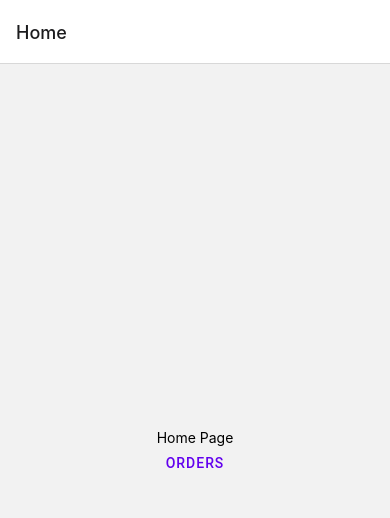
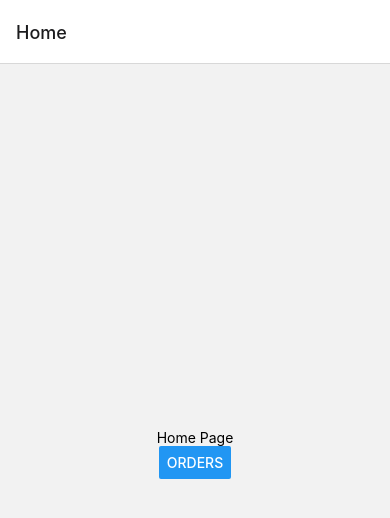
Before and after one commit to lamecksilva/GrowthSupplements, a React Native app: screen / in a window 390 px wide. Shown: the top 518 px of the page. Built offline with nearby package versions, Linux system fonts and the light colour scheme.

Commit message:
FEAT: Create navigation types, params and tests

```diff
--- a/src/infra/navigation/AppNavigator.tsx
+++ b/src/infra/navigation/AppNavigator.tsx
@@ -2,13 +2,14 @@ import React from 'react';
 import { createNativeStackNavigator } from '@react-navigation/native-stack';
 import { NavigationContainer } from '@react-navigation/native';
 
-import { MainRoutes, MainStackParamList } from './RootStackParams';
+import { MainRoutes } from './RootStackParams';
 
 import { HomePage } from '../../presentation/pages/Home';
 import { OrdersPage } from '../../presentation/pages/Orders';
 import { ProfilePage } from '../../presentation/pages/Profile';
 
-const Stack = createNativeStackNavigator<MainStackParamList>();
+const Stack =
+  createNativeStackNavigator<import('./RootStackParams').MainStackParamList>();
 
 function StackNavigator(): JSX.Element {
   return (
--- a/src/infra/navigation/RootStackParams.ts
+++ b/src/infra/navigation/RootStackParams.ts
@@ -1,5 +1,3 @@
-import { NativeStackNavigationProp } from '@react-navigation/native-stack';
-
 export enum MainRoutes {
   Splash = 'Splash',
   Loading = 'Loading',
@@ -18,4 +16,7 @@ export type MainStackParamList = {
 
 export type MainNavigationProp<
   RouteName extends keyof MainStackParamList = MainRoutes,
-> = NativeStackNavigationProp<MainStackParamList, RouteName>;
+> = import('@react-navigation/native-stack').NativeStackNavigationProp<
+  MainStackParamList,
+  RouteName
+>;
--- a/src/presentation/pages/Home/index.tsx
+++ b/src/presentation/pages/Home/index.tsx
@@ -1,24 +1,25 @@
 import { useNavigation } from '@react-navigation/core';
 import React from 'react';
-import { StyleSheet, Text } from 'react-native';
-import { Button } from 'react-native-paper';
+import { StyleSheet, Text, Button } from 'react-native';
+// import { Button } from 'react-native-paper';
 import { SafeAreaView } from 'react-native-safe-area-context';
 
-import {
-  MainNavigationProp,
-  MainRoutes,
-} from '../../../infra/navigation/RootStackParams';
+import { MainRoutes } from '../../../infra/navigation/RootStackParams';
 
 export function HomePage(): JSX.Element {
-  const navigation = useNavigation<MainNavigationProp<MainRoutes.Home>>();
+  const navigation =
+    useNavigation<
+      import('../../../infra/navigation/RootStackParams').MainNavigationProp<MainRoutes.Home>
+    >();
 
   return (
     <SafeAreaView style={styles.safeAreaView}>
       <Text>Home Page</Text>
 
-      <Button onPress={() => navigation.navigate(MainRoutes.Orders)}>
-        Orders
-      </Button>
+      <Button
+        onPress={() => navigation.navigate(MainRoutes.Orders)}
+        title={MainRoutes.Orders}
+      />
     </SafeAreaView>
   );
 }
```
Also changed, not shown: .eslintrc.js (deleted), 2 other files (tests, documents, lock files or other folders).
